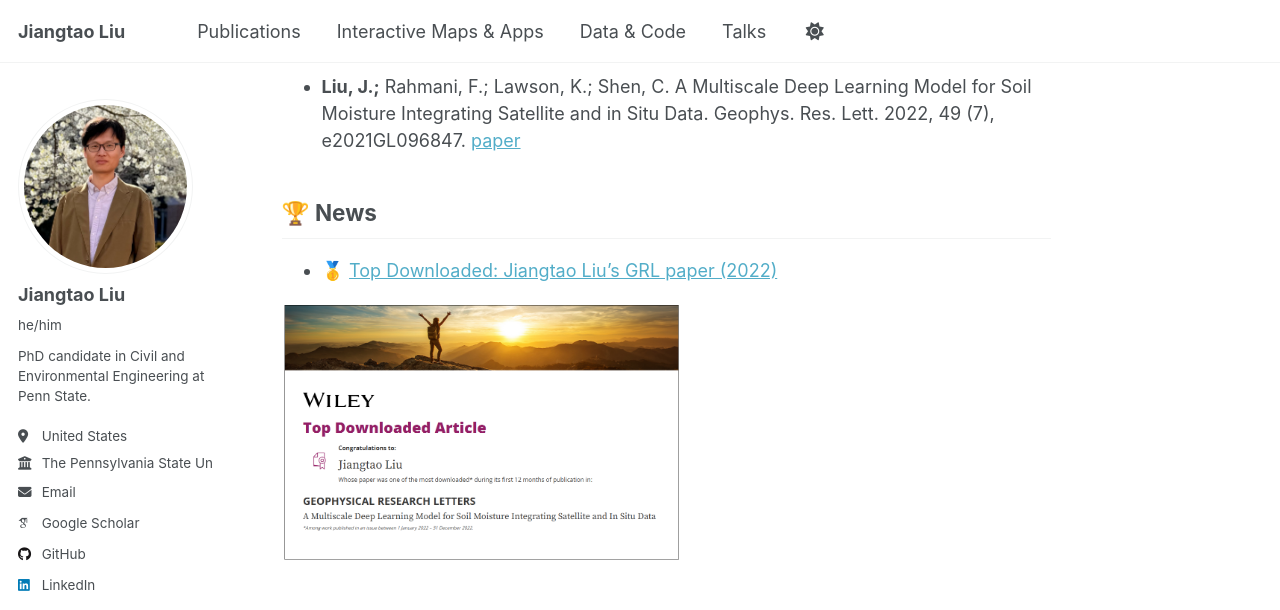
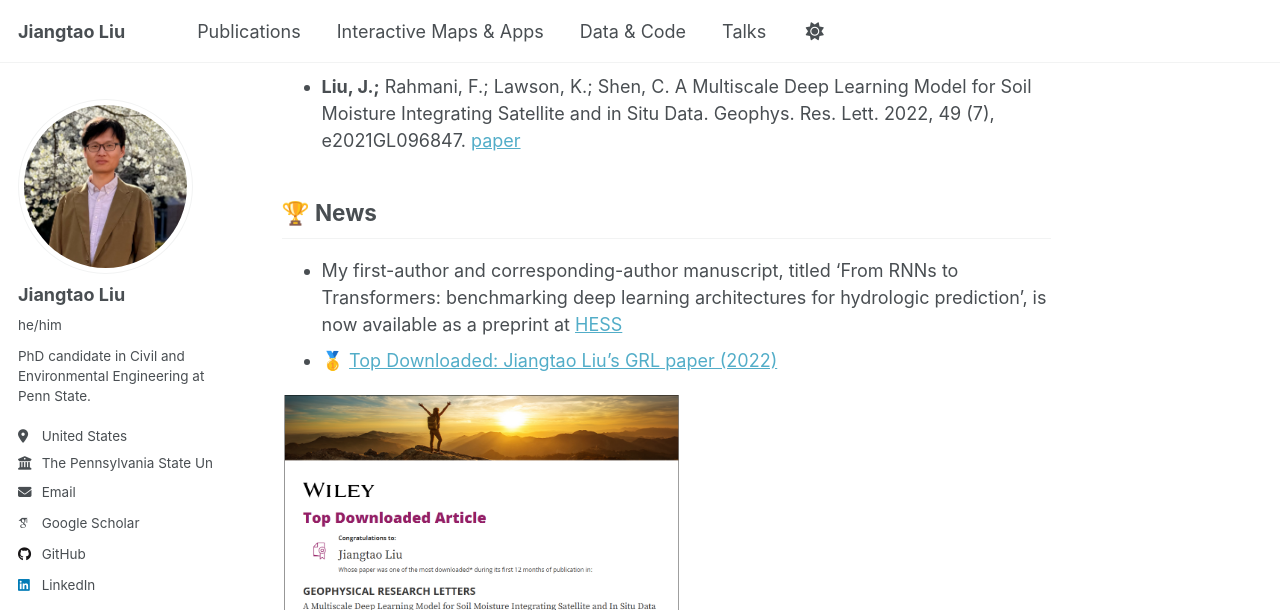
Before and after one commit to jayhydro/jayhydro.github.io, a Jekyll site: the page built from _pages/about.md, in a window 1280 px wide and 900 px high, scrolled down 530 px, cut to the strip 0-610 px from the top of the window. Built offline with Jekyll 4.4.1, drawn with Linux system fonts in a browser that asks for light colours; some web fonts are replaced.

Commit message:
Update about.md

```diff
--- a/_pages/about.md
+++ b/_pages/about.md
@@ -14,7 +14,7 @@ I am interested in utilizing multiple satellite datasets (e.g., SMAP, MODIS), in
 - **Liu, J.;** Rahmani, F.; Lawson, K.; Shen, C. A Multiscale Deep Learning Model for Soil Moisture Integrating Satellite and in Situ Data. Geophys. Res. Lett. 2022, 49 (7), e2021GL096847. [paper](https://doi.org/10.1029/2021GL096847)
 
 ## 🏆 News
-
+- My first-author and corresponding-author manuscript, titled 'From RNNs to Transformers: benchmarking deep learning architectures for hydrologic prediction', is now available as a preprint at [HESS](https://doi.org/10.5194/egusphere-2025-1706)
 - 🥇 [Top Downloaded: Jiangtao Liu’s GRL paper (2022)](https://doi.org/10.1029/2021GL096847)
 
 <img src="../images/awards/2022_most_download_paper_multiscale_soil_moisture.png" alt="Top Downloaded Certificate" width="400">
```
